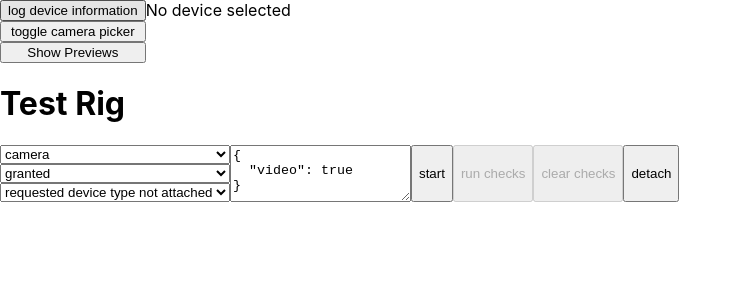
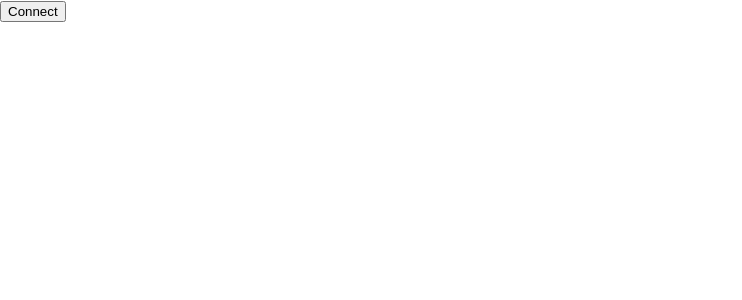
Before and after one commit to signed/device-demonstrator, a React (Create React App) app: page / in a window 1280 px wide. Shown: the top 300 px of the page, without its empty margins (0-742 px from the left). Built offline with nearby package versions, Linux system fonts and the light colour scheme.

Commit message:
beginning of a webrtc demonstrator

```diff
--- a/src/index.tsx
+++ b/src/index.tsx
@@ -1,11 +1,10 @@
 import React from 'react';
 import ReactDOM from 'react-dom';
 import './index.css';
-import { setupCameraDemonstrator } from './devices/camera/CameraDemonstrator';
 //import { formattedInputOne } from 'input/formatting/formatting-spike-one';
 //import { formattedInputTwo } from 'input/formatting/formatting-spike-two';
-
-const Demonstrator = setupCameraDemonstrator();
+import { setupWebRtcDemonstrator } from 'webrtc/WebRtcDemonstrator';
+const Demonstrator = setupWebRtcDemonstrator();
 
 const renderApplication = () => {
     ReactDOM.render(<div>
--- /dev/null
+++ b/src/webrtc/WebRtcDemonstrator.tsx
@@ -0,0 +1,64 @@
+import React from 'react';
+
+const handleIceCandidate = (ice: RTCPeerConnectionIceEvent) => {
+    const data = { candidate: ice.candidate, url: ice.url };
+    console.log('call: handleIceCandidate');
+    console.log(JSON.stringify(data, null, 2));
+    // should be send to the client we try to connect to
+};
+
+function handleIceConnectionStateChange(this: RTCPeerConnection) {
+    console.log(`call: handleIceConnectionStateChange: ${this.iceConnectionState}`);
+}
+function handleICEGatheringStateChange(this: RTCPeerConnection) {
+    console.log(`call: handleICEGatheringStateChange: ${this.iceGatheringState}`);
+}
+
+function handleSignalingStateChange(this: RTCPeerConnection, _ev: Event) {
+    console.log(`call: handleSignalingStateChange: ${this.signalingState}`);
+}
+
+function handleNegotiationNeeded(this: RTCPeerConnection) {
+    console.log('call: handleNegotiationNeeded')
+    // create a local offer and when in stable state send it to the other client
+}
+
+function handleTrack(this: RTCPeerConnection, _ev: RTCTrackEvent) {
+    console.log('handleTrack')
+    //display the stream in the track event
+}
+
+const onClick = async () => {
+    console.log('whohooo');
+    const stream = await window.navigator.mediaDevices.getUserMedia({ audio: false, video: true });
+    const configuration: RTCConfiguration = {
+        iceCandidatePoolSize: 0,
+        iceServers: [
+            { urls: ['stun:stun.services.mozilla.com:3478'] }
+        ]
+    };
+    const rtcPeerConnection = new RTCPeerConnection(configuration);
+    rtcPeerConnection.onicecandidate = handleIceCandidate;
+    rtcPeerConnection.oniceconnectionstatechange = handleIceConnectionStateChange;
+    rtcPeerConnection.onicegatheringstatechange = handleICEGatheringStateChange;
+    rtcPeerConnection.onsignalingstatechange = handleSignalingStateChange;
+    rtcPeerConnection.onnegotiationneeded = handleNegotiationNeeded;
+    rtcPeerConnection.ontrack = handleTrack;
+
+    stream.getTracks().forEach(track => rtcPeerConnection.addTrack(track, stream));
+
+    const description: RTCSessionDescriptionInit = await rtcPeerConnection.createOffer({ offerToReceiveAudio: true, offerToReceiveVideo: true });
+    await rtcPeerConnection.setLocalDescription(description);
+    console.log('here we go');
+};
+
+
+export const setupWebRtcDemonstrator: () => React.FC = () => {
+    return () => {
+        return (<div>
+            <button onClick={onClick}>
+                Connect
+            </button>
+        </div>);
+    };
+};
```
